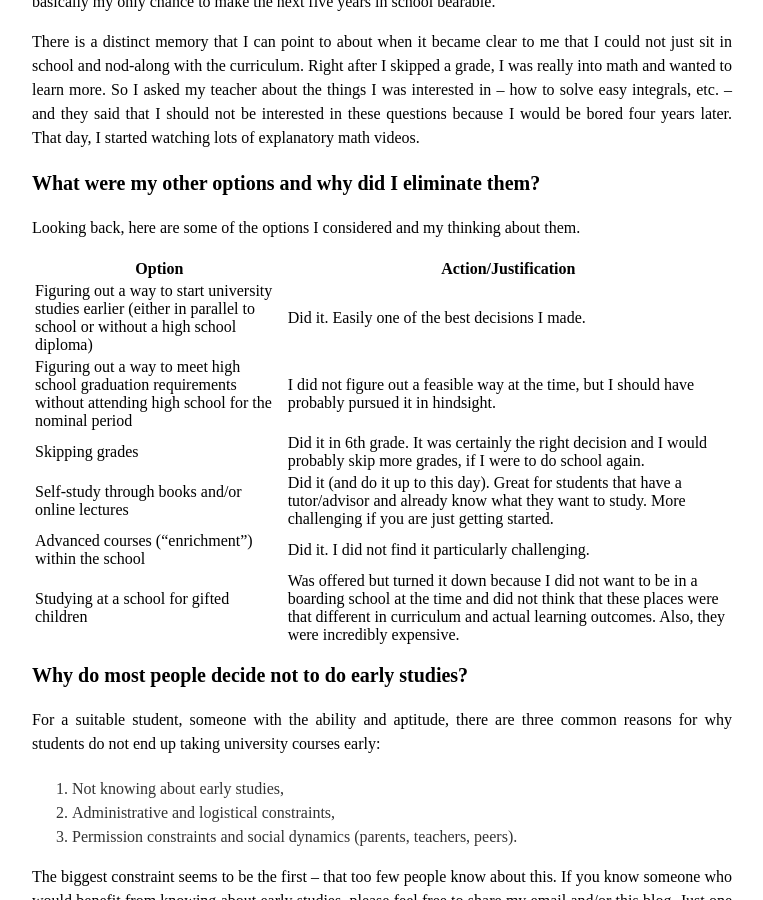
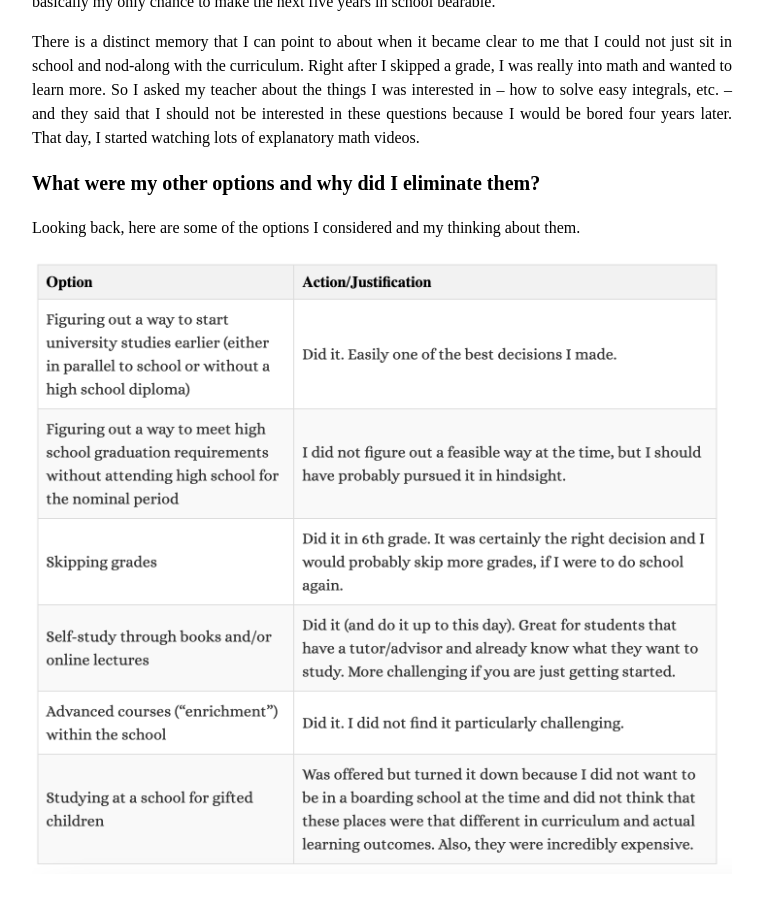
Before and after one commit to jannikls/jannikls.github.io, a Jekyll site: the page built from _posts/2024-01-06-early-studies-bildungsroman.markdown, in a window 1280 px wide and 900 px high, scrolled down 1809 px. Shown: the whole window, without its empty margins (258-1021 px from the left). Built offline with Jekyll 4.4.1, drawn with Linux system fonts in a browser that asks for light colours; some web fonts are replaced.

Commit message:
early studies table

```diff
--- a/_posts/2024-01-06-early-studies-bildungsroman.markdown
+++ b/_posts/2024-01-06-early-studies-bildungsroman.markdown
@@ -47,15 +47,7 @@ There is a distinct memory that I can point to about when it became clear to me
 
 Looking back, here are some of the options I considered and my thinking about them.
 
-| Option                                               | Action/Justification                                                                                                       |
-| ----------------------------------------------------- | --------------------------------------------------------------------------------------------------------------------------- |
-| Figuring out a way to start university studies earlier (either in parallel to school or without a high school diploma) | Did it. Easily one of the best decisions I made.                                                                            |
-| Figuring out a way to meet high school graduation requirements without attending high school for the nominal period | I did not figure out a feasible way at the time, but I should have probably pursued it in hindsight.                        |
-| Skipping grades                                       | Did it in 6th grade. It was certainly the right decision and I would probably skip more grades, if I were to do school again. |
-| Self-study through books and/or online lectures       | Did it (and do it up to this day). Great for students that have a tutor/advisor and already know what they want to study. More challenging if you are just getting started. |
-| Advanced courses (“enrichment”) within the school    | Did it. I did not find it particularly challenging.                                                                         |
-| Studying at a school for gifted children               | Was offered but turned it down because I did not want to be in a boarding school at the time and did not think that these places were that different in curriculum and actual learning outcomes. Also, they were incredibly expensive. |
-
+![Option space in Germany](/assets/img/early-studies-1.png){: width="100%" }
 
 ### Why do most people decide not to do early studies?
 
```
Also changed, not shown: assets/img/early-studies-1.png (added), 2 other files.
